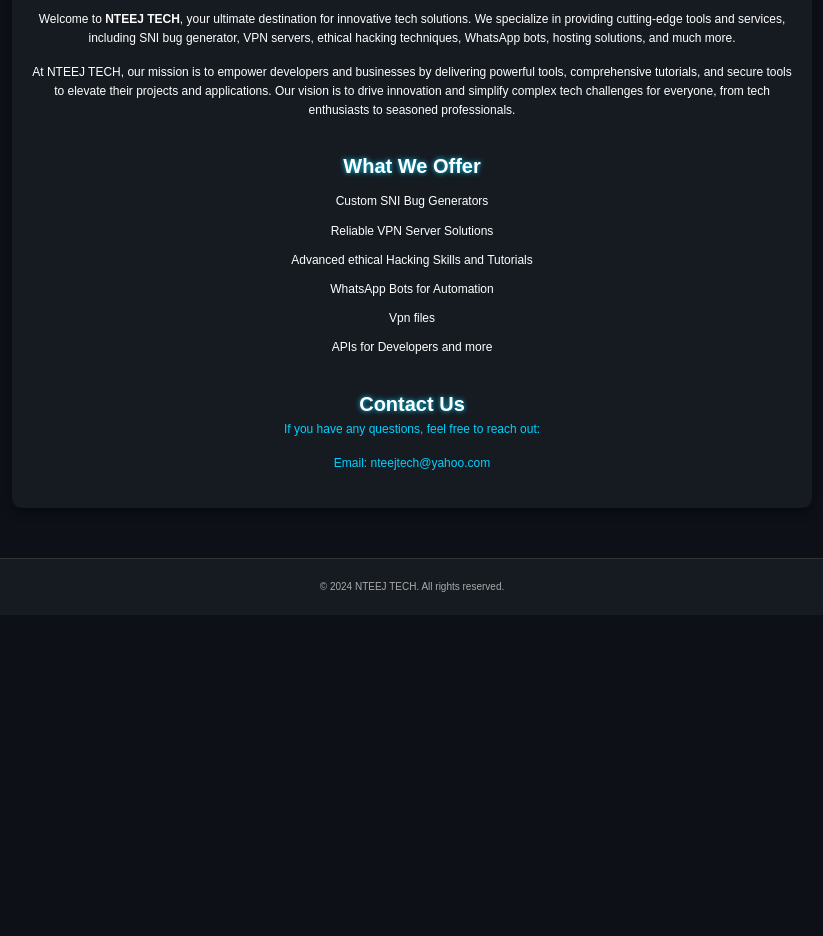
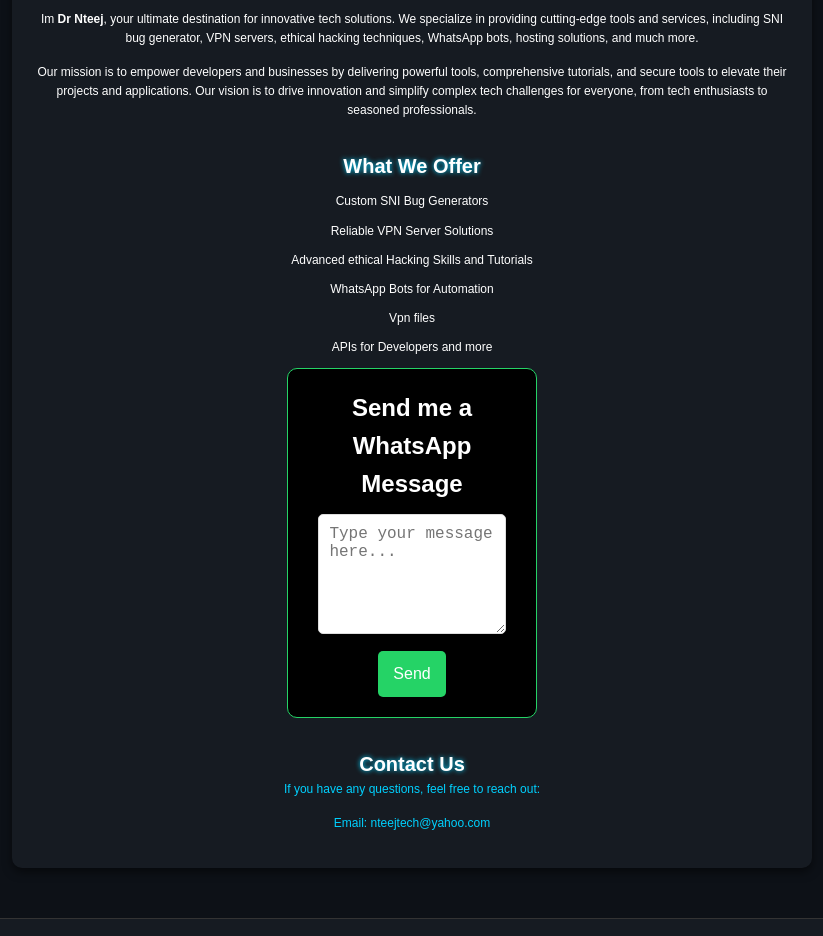
Before and after one commit to Hackerh12/nteejtech, a plain HTML site: page about.html in a window 1280 px wide. Shown: the part 223-1159 px from the top of the page, without its empty margins (228-1051 px from the left). Before the commit the page ends 838 px from the top, so only its background shows below. Drawn offline with Linux system fonts and the light colour scheme; files that its build step writes are made by us from their sources.

Commit message:
Update about.html

```diff
--- a/about.html
+++ b/about.html
@@ -3,26 +3,26 @@
 <head>
     <meta charset="UTF-8">
     <meta name="viewport" content="width=device-width, initial-scale=1.0">
-    <title>About - NTEEJ TECH</title>
+    <title>About -Dr NTEEJ</title>
     <link rel="stylesheet" href="style.css">
 </head>
 <body>
     <header>
         <nav id="dp-box">
             <a href="index.html">
-                <img src="./assets/icon/nteej-logo.png" width="110" height="110" class="nteejlogo" alt="Nteej Tech Logo">
+                <img src="./assets/icon/nteej-logo.png" width="110" height="110" class="nteejlogo" alt="Nteej Logo">
             </a>
         </nav>
     </header>
 
     <main class="about-section">
-        <h1>About NTEEJ TECH</h1>
+        <h1>About Dr NTEEJ</h1>
         <p>
-            Welcome to <strong>NTEEJ TECH</strong>, your ultimate destination for innovative tech solutions.
+            Im <strong>Dr Nteej</strong>, your ultimate destination for innovative tech solutions.
             We specialize in providing cutting-edge tools and services, including SNI bug generator, VPN servers, ethical hacking techniques, WhatsApp bots, hosting solutions, and much more.
         </p>
         <p>
-            At NTEEJ TECH, our mission is to empower developers and businesses by delivering powerful tools, comprehensive tutorials, and secure tools to elevate their projects and applications.
+             Our mission is to empower developers and businesses by delivering powerful tools, comprehensive tutorials, and secure tools to elevate their projects and applications.
             Our vision is to drive innovation and simplify complex tech challenges for everyone, from tech enthusiasts to seasoned professionals.
         </p>
         <section class="key-offerings">
@@ -37,6 +37,34 @@
             </ul>
         </section>
 
+
+
+    <!--  MESSAGE SENDER   -->
+
+
+<div class = "msg-container">
+        <h2 style="position: relative; top: ; color: white">Send me a WhatsApp Message</h2>
+        <textarea id="message" placeholder="Type your message here..."></textarea>
+        <button id="send-btn" onclick="sendMessage()">Send</button>
+    </div>
+
+    <script>
+        function sendMessage() {
+            const phoneNumber = "+263774638594"; // Replace with your WhatsApp number
+            const message = document.getElementById("message").value.trim();
+
+            if (message) {
+                const whatsappURL = `https://wa.me/${phoneNumber}?text=${encodeURIComponent(message)}`;
+                window.open(whatsappURL, "_blank");
+            } else {
+                alert("Please enter a message before sending.");
+            }
+        }
+    </script>
+
+
+
+
         <section class="contact-info">
             <h2>Contact Us</h2>
             <p>If you have any questions, feel free to reach out:</p>
@@ -46,7 +74,7 @@
     </main>
 
     <footer>
-        <p>&copy; 2024 NTEEJ TECH. All rights reserved.</p>
+        <p>&copy; 2024 Dr Nteej. All rights reserved.</p>
     </footer>
 
   <style>
@@ -121,6 +149,43 @@ footer {
     background: #161b22;
     border-top: 1px solid #333;
 }
+
+
+  .msg-container {
+            background: black;
+            padding: 20px;
+            border-radius: 10px;
+            border: 1px solid #25d366;
+
+            width: 250px;
+            text-align: center;
+            display: block;
+            margin: 0px auto;
+        }
+
+         textarea {
+            width: 90%;
+            height: 120px;
+            margin: 10px 0;
+            padding: 10px;
+            border: 1px solid #ddd;
+            border-radius: 5px;
+            font-size: 16px;
+        }
+
+        #send-btn {
+            background-color: #25d366;
+            color: white;
+            border: none;
+            padding: 10px 15px;
+            font-size: 16px;
+            border-radius: 5px;
+            cursor: pointer;
+        }
+
+       #send-btn:active {
+            background-color: #20b259;
+        }
   </style>
 
 
```
